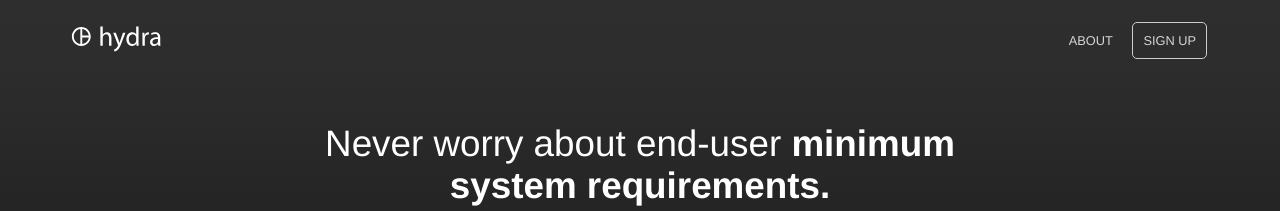
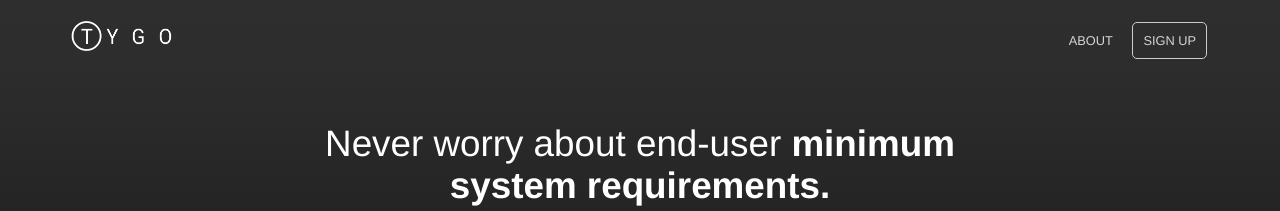
Before and after one commit to EnigmaticMachines/performace, a Jekyll site: the page built from index.html, in a window 1280 px wide. Shown: the top 211 px of the page. Built offline with Jekyll 4.4.1, drawn with Linux system fonts in a browser that asks for light colours.

Commit message:
Changed logo

```diff
--- a/_layouts/default.html
+++ b/_layouts/default.html
@@ -23,7 +23,7 @@
 	<body>
 		<header>
 			<div class="container">
-				<div class="company-name"><a href="{{ site.baseurl }}/"><img src="{{ site.baseurl }}/images/logo.svg" alt="TYGO Logo" width="95" height="33" /></a></div>
+				<div class="company-name"><a href="{{ site.baseurl }}/"><img src="{{ site.baseurl }}/images/tygo_logo.png" alt="TYGO Logo" width="95" height="33" /></a></div>
 				{% include navigation.html %}
 			</div>
 		</header>
```
Also changed, not shown: images/tygo_logo.png (added).
